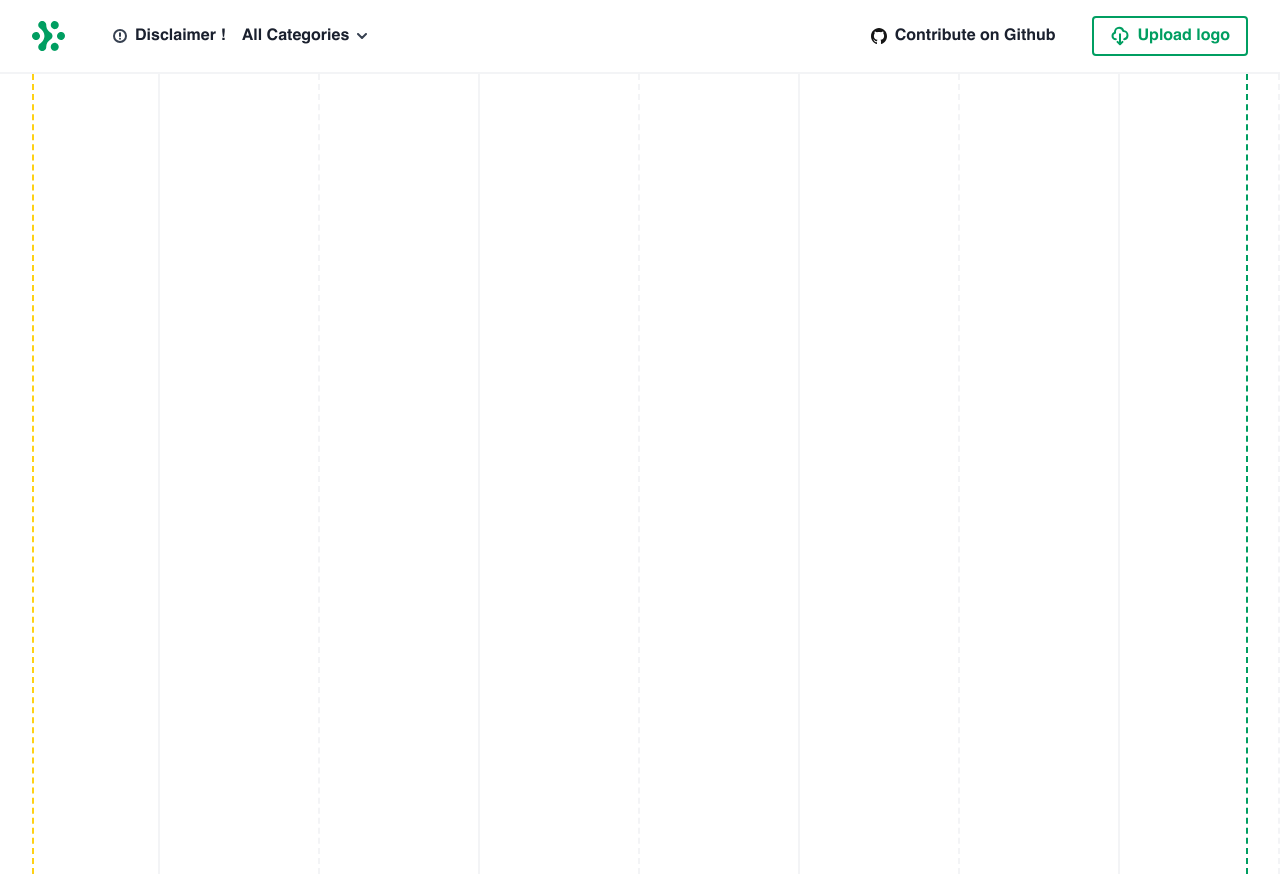
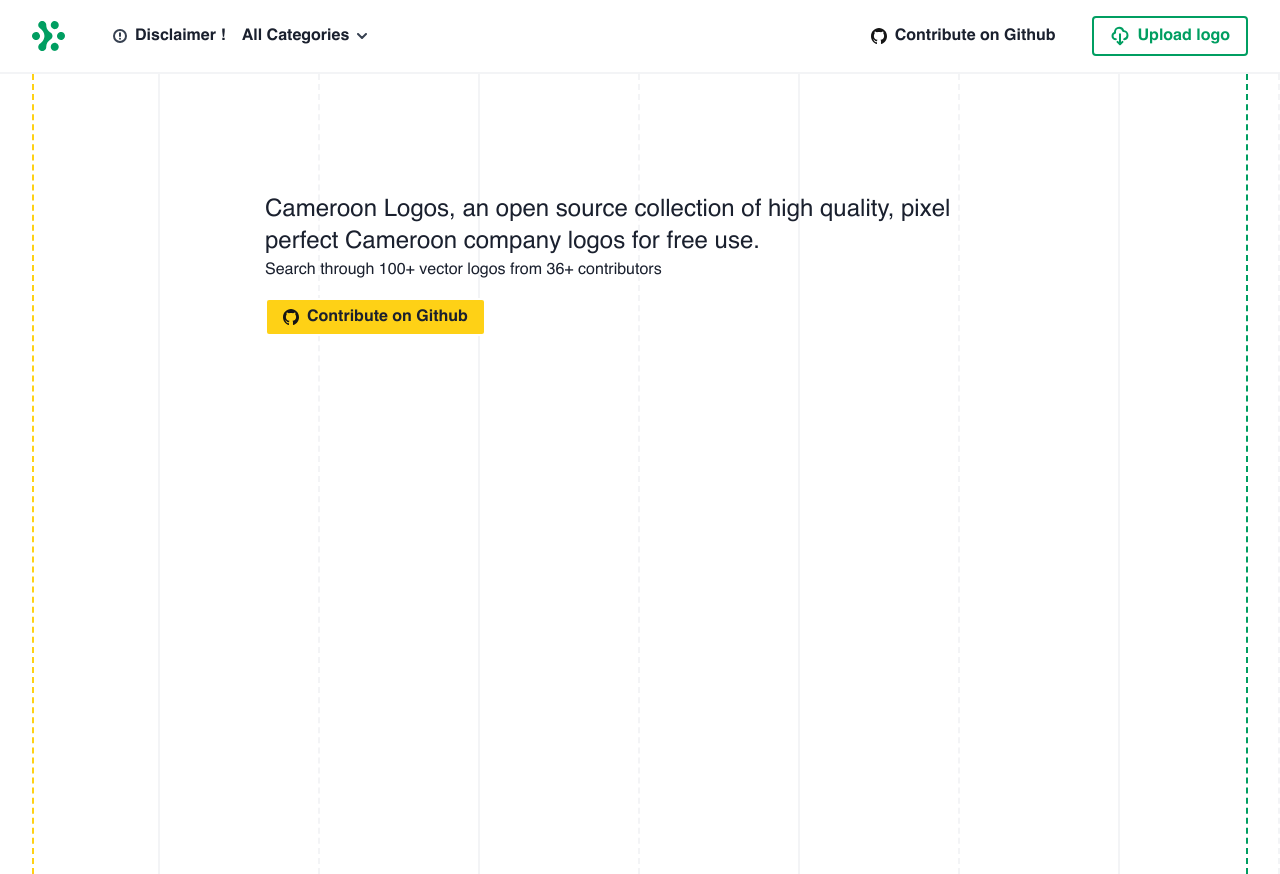
Before and after one commit to ln-dev7/CmrLogo-Inte, a plain HTML site: page index.html in a window 1280 px wide. Drawn offline with Linux system fonts and the light colour scheme.

Commit message:
Ajout du main-header

```diff
--- a/index.html
+++ b/index.html
@@ -48,6 +48,19 @@
           <div class="bg-line"></div>
           <div class="bg-line"></div>
         </div>
+        <div class="main-header">
+          <h1>
+            Cameroon Logos, an open source collection of high quality, pixel
+            perfect Cameroon company logos for free use.
+          </h1>
+          <h3>Search through 100+ vector logos from 36+ contributors</h3>
+          <button class="github">
+            <img src="assets/icons/7.svg" alt="icon" />
+            <span>Contribute on Github</span>
+          </button>
+        </div>
+        <div class="main-container">
+        </div>
       </div>
     </main>
   </body>
--- a/style.scss
+++ b/style.scss
@@ -17,7 +17,7 @@
 $yellow: #fed116;
 $green: #009e61;
 $gray: #f3f4f6;
-$black: #1A202E;
+$black: #1a202e;
 
 *,
 ::before,
@@ -79,21 +79,20 @@ body {
     display: flex;
     justify-content: space-between;
     align-items: center;
-    &__logo{
-
+    &__logo {
     }
-    &__options{
+    &__options {
       display: flex;
       justify-content: center;
       align-items: center;
       gap: 1rem;
       margin: 0 3rem;
-      li{
+      li {
         display: flex;
         align-items: center;
         justify-content: center;
-        gap: .5rem;
-        span{
+        gap: 0.5rem;
+        span {
           display: inline-block;
           font-weight: bold;
         }
@@ -112,13 +111,13 @@ body {
       display: flex;
       justify-content: center;
       align-items: center;
-      gap: .5rem;
+      gap: 0.5rem;
       border-radius: 4px;
       padding: 0.5rem 1rem;
       background: #fff;
       cursor: pointer;
-      transition: .3s ease;
-      span{
+      transition: 0.3s ease;
+      span {
         font-weight: bold;
         display: inline-block;
         line-height: 18px;
@@ -127,23 +126,23 @@ body {
         }
       }
     }
-    .upload{
+    .upload {
       border: 2px solid $green;
-      span{
+      span {
         color: $green;
       }
-      &:hover{
-        background: #F1F5F9;
+      &:hover {
+        background: #f1f5f9;
       }
     }
-    .github{
+    .github {
       border: none;
-      span{
+      span {
         color: $black;
       }
-      &:hover{
-        span{
-          color: rgba($color: $black, $alpha: .75);
+      &:hover {
+        span {
+          color: rgba($color: $black, $alpha: 0.75);
         }
       }
     }
@@ -160,11 +159,50 @@ body {
     height: 100vh;
     display: flex;
     align-items: center;
-    justify-content: space-between;
+    justify-content: flex-start;
+    flex-direction: column;
     border-left: 2px dashed $yellow;
     border-right: 2px dashed $green;
+    z-index: 3;
   }
-  .bg-lines{
+  &-header {
+    display: flex;
+    flex-direction: column;
+    align-items: flex-start;
+    width: 750px;
+    max-width: 95%;
+    margin-top: 7.5rem;
+    h1 {
+      font-size: 1.5rem;
+      line-height: 32px;
+    }
+    h3{
+      font-size: 1rem;
+      line-height: 24px;
+      margin-bottom: 1rem;
+    }
+    button {
+      display: flex;
+      justify-content: center;
+      align-items: center;
+      gap: 0.5rem;
+      border-radius: 4px;
+      padding: 0.5rem 1rem;
+      background: $yellow;
+      border: 2px solid #fff;
+      cursor: pointer;
+      transition: 0.3s ease;
+      span {
+        font-weight: bold;
+        display: inline-block;
+        line-height: 18px;
+      }
+      &:hover {
+        box-shadow: 0 0 0 2px $yellow;
+      }
+    }
+  }
+  .bg-lines {
     position: absolute;
     top: 0;
     left: 0;
@@ -173,14 +211,15 @@ body {
     height: 100%;
     grid-template-columns: repeat(8, 1fr);
     grid-template-rows: 1fr;
-    .bg-line{
+    z-index: -1;
+    .bg-line {
       border-right: 2px $gray;
       width: 100%;
       height: 100%;
-      &:nth-child(even){
+      &:nth-child(even) {
         border-right-style: dashed;
       }
-      &:nth-child(odd){
+      &:nth-child(odd) {
         border-right-style: solid;
       }
     }
```
Also changed, not shown: style.css, 1 other file.
